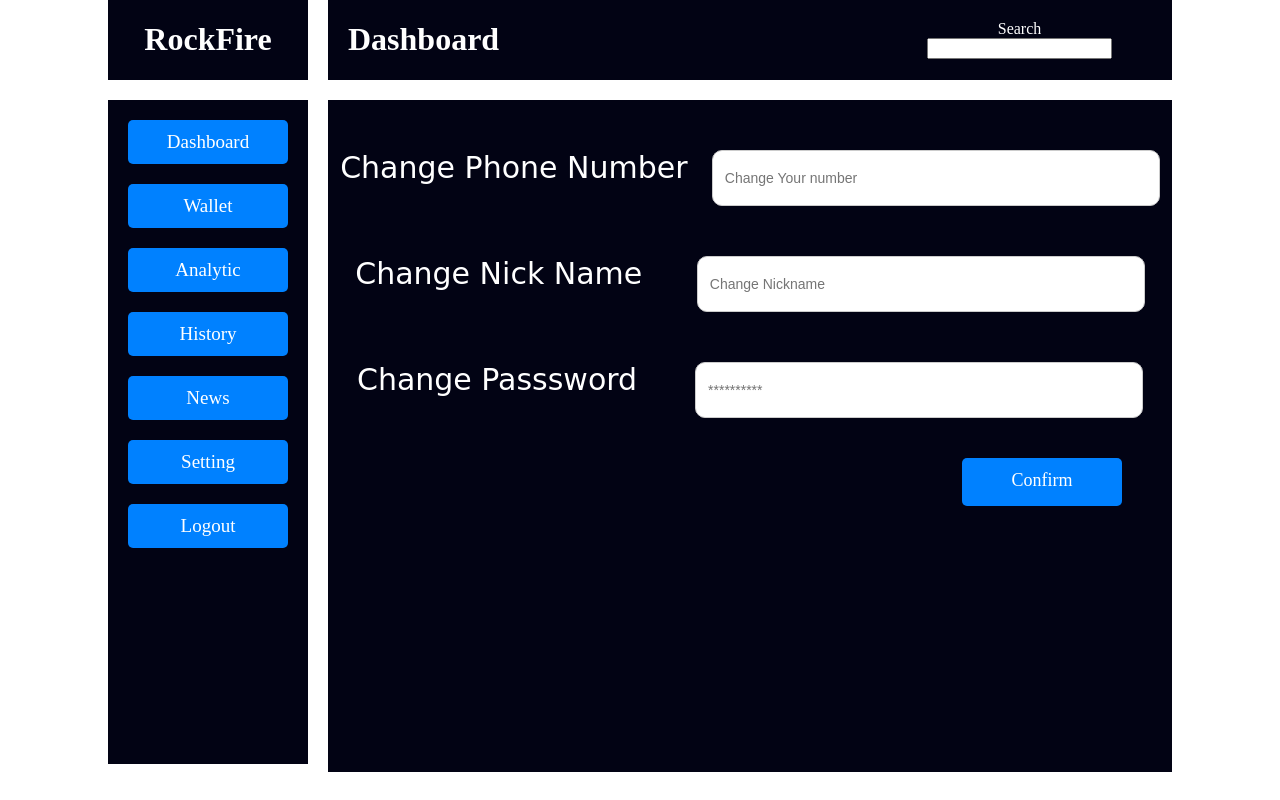
After one commit to ShivamTambe/RocketFire, a Node server app: page /settings in a window 1280 px wide. The commit adds this page. Run offline with Node 20, Linux system fonts and the light colour scheme; some web fonts are replaced.

Commit message:
all pages added

```diff
--- a/app.js
+++ b/app.js
@@ -20,11 +20,27 @@ app.get("/wallet", function(req, res){
 app.get("/dashboard", function(req, res){
     res.render("dashboard");
 })
-
+app.get("/analytic", function(req, res){
+    res.render("analytic");
+})
+app.get("/history", function(req, res){
+    res.render("history");
+})
+app.get("/news", function(req, res){
+    res.render("news");
+})
+app.get("/settings", function(req, res){
+    res.render("setting");
+})
 app.get("/signup", function(req, res){
     res.render("signup");
 })
-
+app.get("/logout", function(req, res){
+    res.render("logout");
+})
+app.get("/log", function(req, res){
+    res.render("index");
+})
 app.post("/next",function(req, res){
     console.log(req.body.radio);
     let value = req.body.radio;
--- /dev/null
+++ b/public/news.css
@@ -0,0 +1,20 @@
+.news{
+    height: 84vh;
+    text-align: center;
+    display: flex;
+    flex-direction: column;
+    align-items: center;
+    gap: 10px;
+}
+.newstitle{
+    font-size: 30px;
+}
+.newsdis{
+    text-align: center;
+    width: 600px;
+    font-size: 18px;
+
+}
+.rbottom{
+    height: 84vh;
+}
--- /dev/null
+++ b/public/setting.css
@@ -0,0 +1,124 @@
+.settings{
+    display: flex;
+    flex-direction: column;
+    gap: 40px;
+    margin-top: 50px;
+}
+.setting{
+    display: flex;
+    justify-content: space-around;
+}
+.input{
+    display: block;
+    width: 50%;
+    height: 38px;
+    padding: 8px 12px;
+    margin-bottom: 10px;
+    font-size: 14px;
+    line-height: 1.42857143;
+    border-radius: 10px;
+    color: #333;
+    background-color: #fff;
+    border: 1px solid #ccc;
+}
+.settingtitle{
+    font-family: cursive;
+    font-size: 30px;
+}
+.submit{
+    height: 52px;
+    text-align: center;
+    line-height: 44px;
+    background: #0081ff;
+    font-size: 20px;
+    color: #fff;
+    width: 145px;
+    border: 0;
+    border-radius: 5px;
+}
+.settingsubmit{
+    display: flex;
+    justify-content: flex-end;
+    margin-top: 30px;
+    margin-right: 50px;
+}
+.submit:hover{
+    cursor: pointer;
+}
+
+.cancle{
+    width: 132px;
+    color: #8d8d93;
+    font-size: 14px;
+    margin: 20px auto;
+}
+.cancelapp{
+    display: flex;
+    padding: 10px;
+    flex-direction: column;
+    gap: 20px;
+    max-width: 500px;
+    margin: 0 auto;
+
+    background-color: #1c1c1f;
+    color: white;
+    border: 1px solid #34343a;
+    border-radius: 8px;
+    z-index: 10;
+}
+.cancelbtns{
+    display: flex;
+    gap: 30px;
+    justify-content: space-between;
+}
+.cancelbtn{
+    height: 44px;
+    text-align: center;
+    line-height: 44px;
+    background: #0081ff;
+    font-size: 14px;
+    color: #fff;
+    border: 0;
+    border-radius: 5px;
+}
+.canceldiv{
+    display: none;
+    align-items: center;
+    justify-content: center;
+    background: rgba(0,0,0,.8);
+    z-index: 1000;
+    position: fixed;
+    top: 0;
+    width: 100%;
+    height: 100%;
+}
+.cancelbtns a{
+    width: 100%;
+}
+.cancle:hover{
+    cursor: pointer;
+}
+.sec1imgg {
+    z-index: -5;
+}
+button{
+    height: 44px;
+    text-align: center;
+    line-height: 44px;
+    background: #0081ff;
+    font-size: 14px;
+    color: #fff;
+    border: 0;
+    border-radius: 5px;
+}
+.confirmm{
+    font-size: 18px;
+    width: 160px;
+    height: 48px;
+}
+.cno{
+    background-color: red;
+}
+.confirm{
+    background-color: red;
+}
--- a/views/index.ejs
+++ b/views/index.ejs
@@ -14,7 +14,9 @@
             <form action="login" method="post">
                 <input type="email" name="email" id="" placeholder="Email or Username" class="input">
                 <input type="password" name="password" id="" placeholder="Password" class="input">
-                <button class="login" type="submit">Login</button>
+                <button class="login" type="submit">
+                    <a href="/dashboard">Login</a>
+                </button>
             </form>
         </div>
         <div class="remember">
--- /dev/null
+++ b/views/setting.ejs
@@ -0,0 +1,85 @@
+<!DOCTYPE html>
+<html lang="en">
+
+<head>
+    <meta charset="UTF-8">
+    <meta http-equiv="X-UA-Compatible" content="IE=edge">
+    <meta name="viewport" content="width=device-width, initial-scale=1.0">
+    <link rel="stylesheet" href="/dashboard.css">
+    <link rel="stylesheet" href="news.css">
+    <link rel="stylesheet" href="setting.css">
+    <title>RockFire</title>
+</head>
+
+<body>
+<form >
+    <div class="canceldiv" id="cancelid">
+        <div class="cancelapp">
+            <div class="canceltitle">Changes confirm</div>
+            <div class="canceldis">Are you sure you want to change your data? This action cannot be undone.</div>
+            <div class="cancelbtns">
+                <a href="/settings"><div class="cconfirm cancelbtn">No</div></a>
+                <a href="/settings"><div class="cno cancelbtn" ><button class="confirm" type="submit">Confirm</button></div></a>
+            </div>
+        </div>
+    </div>
+    <div class="container">
+        <div class="left">
+            <div class="ltop">
+                <h1>RockFire</h1>
+            </div>
+            <div class="lbottom">
+                <div class="lbtns"><a href="/dashboard">Dashboard</a></div>
+                <div class="lbtns">
+                    <a href="/wallet">Wallet</a>
+                </div>
+                <div class="lbtns"><a href="/analytic">Analytic</a></div>
+                <div class="lbtns"><a href="/history">History</a></div>
+                <div class="lbtns"><a href="/news">News</a></div>
+                <div class="lbtns"><a href="/settings">Setting</a></div>
+                <div class="lbtns"><a href="/logout">Logout</a></div>
+            </div>
+        </div>
+        <div class="right">
+            <div class="rtop">
+                <div class="rtopl">
+                    <h1>Dashboard</h1>
+                </div>
+                <div class="rtopr">
+                    <div class="searchtxt">Search</div>
+                    <input type="search" name="search" id="">
+                </div>
+            </div>
+            <div class="rbottom">
+                    <div class="settings">
+                        <div class="setting">
+                            <div class="settingtitle">Change Phone Number</div>
+                            <input type="text" class="input" placeholder="Change Your number">
+                        </div>
+                        <div class="setting">
+                            <div class="settingtitle">Change Nick Name</div>
+                            <input type="text" class="input" placeholder="Change Nickname">
+                        </div>
+                        <div class="setting">
+                            <div class="settingtitle">Change Passsword</div>
+                            <input type="text" class="input" placeholder="**********">
+                        </div>
+                    </div>
+                    <div class="settingsubmit">
+                       <div class="cancelbtn confirmm" onclick="cancel()">Confirm</div>
+                    </div>
+
+            </div>
+        </div>
+    </div>
+</form>
+</body>
+<script>
+    let canceldiv = document.querySelector("#cancelid");
+    function cancel(){
+        console.log('Hello');
+        canceldiv.style.display = "flex";
+    }
+</script>
+
+</html>
```
Also changed, not shown: public/logout.css (added, +38 -0 lines), views/analytic.ejs (added, +39 -0 lines), views/history.ejs (added, +47 -0 lines), views/logout.ejs (added, +54 -0 lines), views/news.ejs (added, +68 -0 lines), public/imgs/logo.jpg (added).
